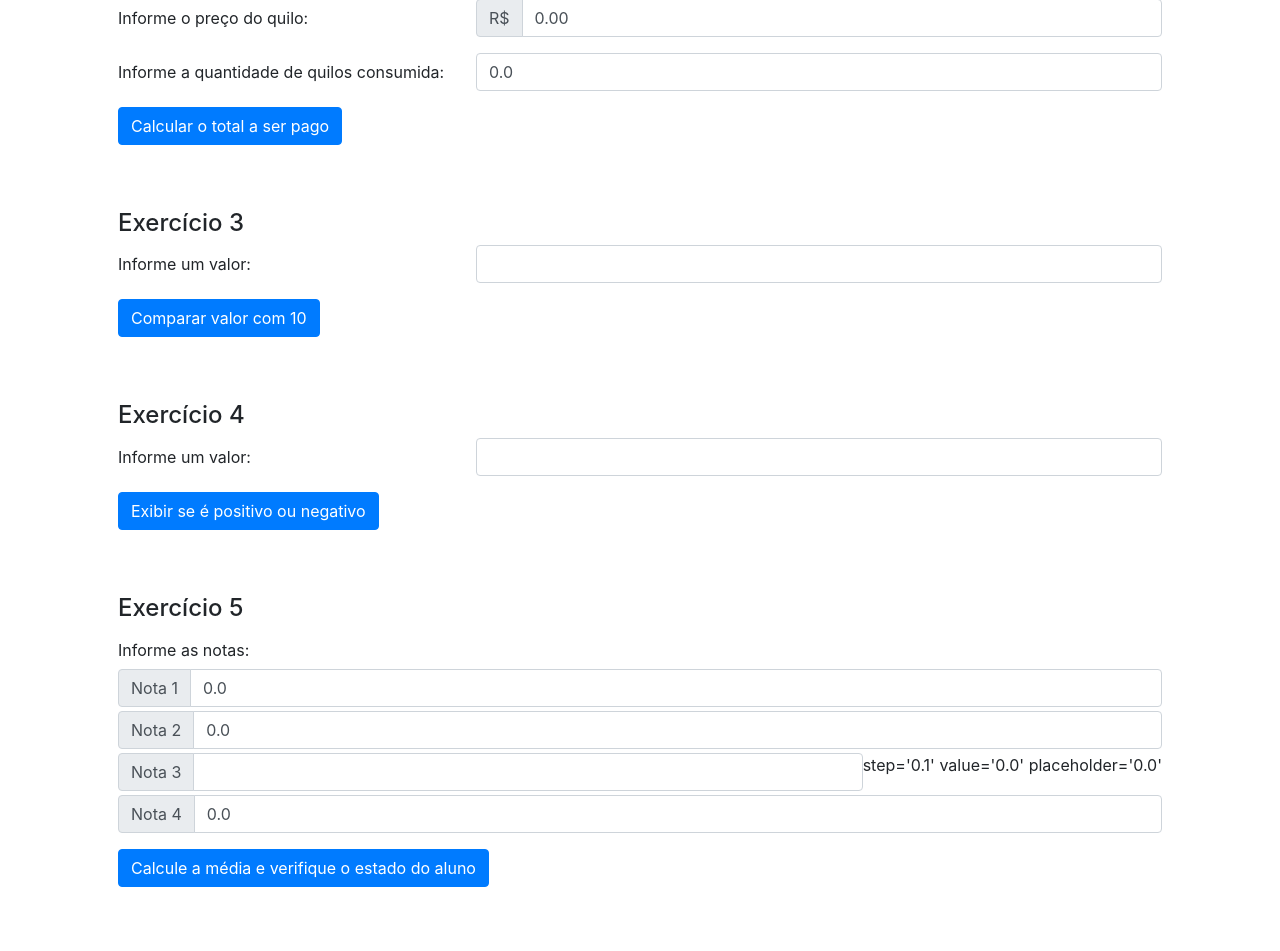
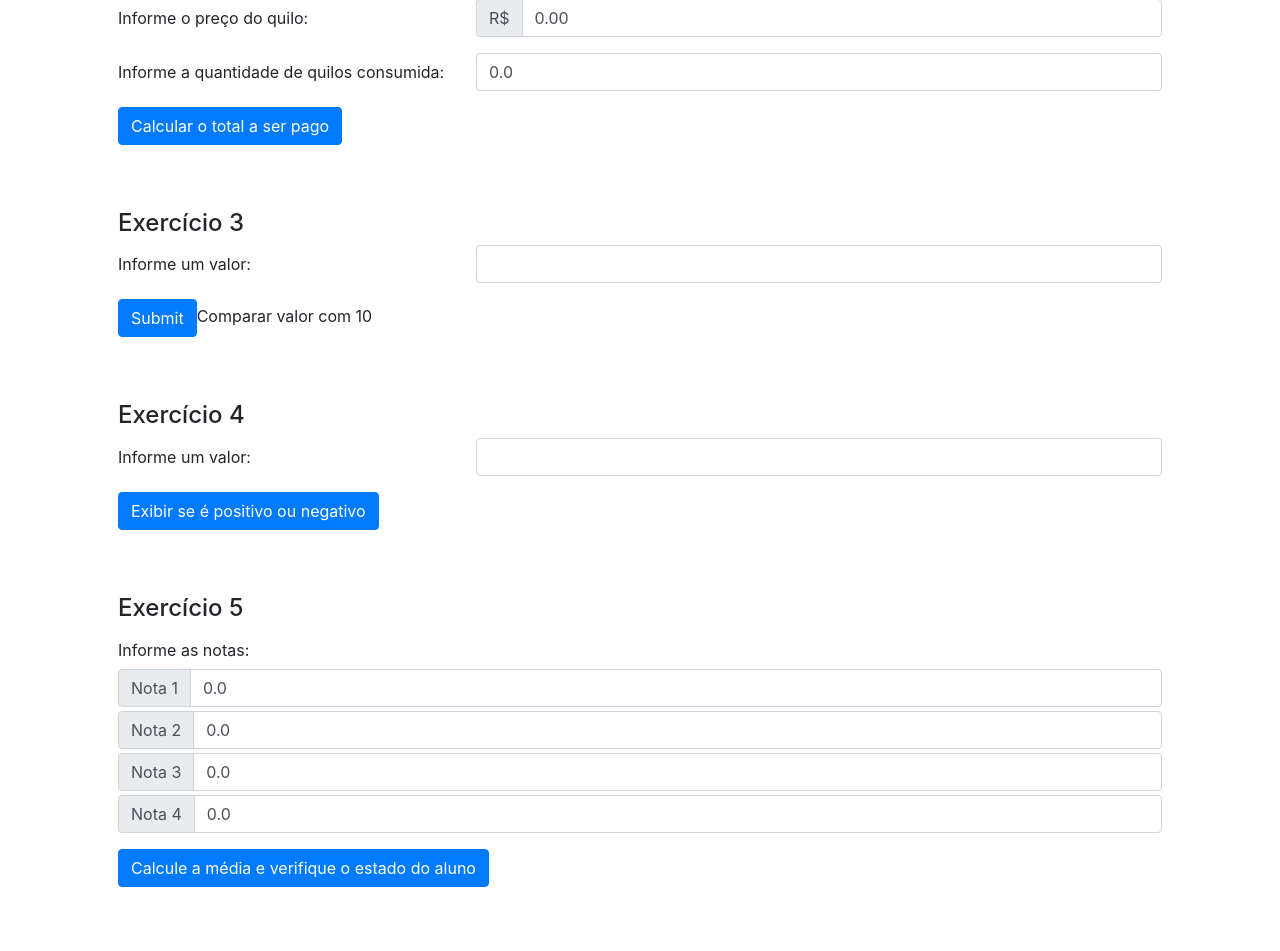
Before and after one commit to pauloadilson/php_eletiva_ads, a PHP site: page /A03_lista1/index.html in a window 1280 px wide. Shown: the part 389-1340 px from the top of the page. Run offline with PHP 8.4, Linux system fonts and the light colour scheme.

Commit message:
Melhorias no Exercício 02

```diff
--- a/A03_lista1/index.html
+++ b/A03_lista1/index.html
@@ -65,7 +65,7 @@
                 </div>
                 <div class="form-group row">
                     <div class="col-sm-10">
-                        <button type="submit" class="btn btn-primary">Calcular o total a ser pago</button>
+                        <button type="submit" class="btn btn-primary" name="bt_ex02">Calcular o total a ser pago</button>
                     </div>
                 </div>
             </form>
@@ -81,7 +81,7 @@
                 </div>
                 <div class="form-group row">
                     <div class="col-sm-10">
-                        <button type="submit" class="btn btn-primary">Comparar valor com 10</button>
+                        <input type="submit" class="btn btn-primary">Comparar valor com 10</input>
                     </div>
                 </div>
             </form>
@@ -123,7 +123,7 @@
                         <div class="input-group-prepend">
                             <span class="input-group-text alt">Nota 3</span>
                         </div>
-                        <input type="number" class="form-control" id="nota1" name="nota3"> step='0.1' value='0.0' placeholder='0.0'
+                        <input type="number" class="form-control" id="nota1" name="nota3" step='0.1' value='0.0' placeholder='0.0'>
                     </div>
                     <div class="input-group col-sm-12 ">
                         <div class="input-group-prepend">
--- a/A03_lista1/resultado_ex03.php
+++ b/A03_lista1/resultado_ex03.php
@@ -12,6 +12,7 @@
   <h1 class="display-5">Olá!
     <p class="lead mt-3">
     <?php
+
     $valor = $_POST["valor"];
     if ($valor > 10) {
       echo "O valor $valor é maior que 10.";
```
Also changed, not shown: A03_lista1/resultado_ex02.php (+7 -5 lines).
